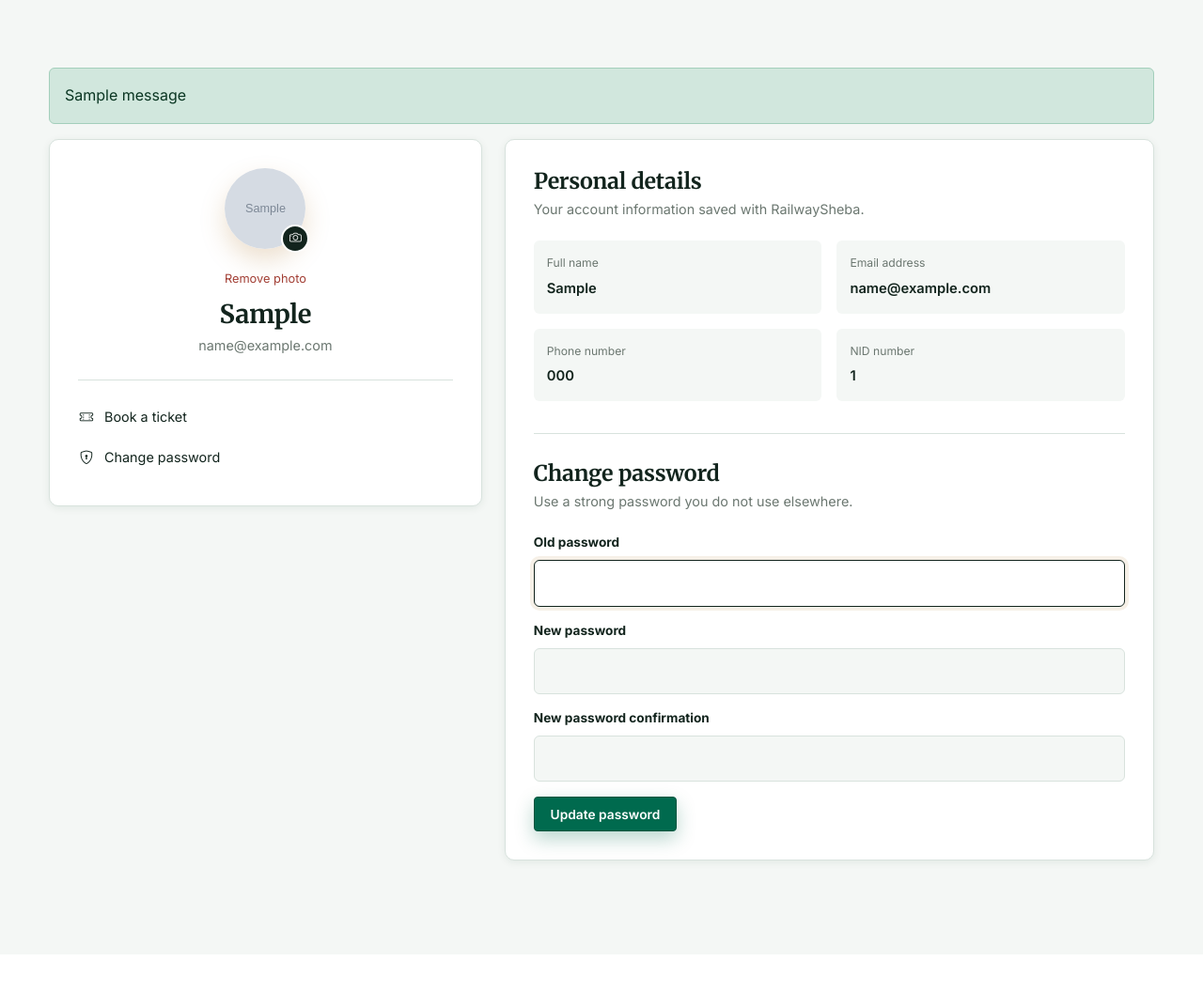
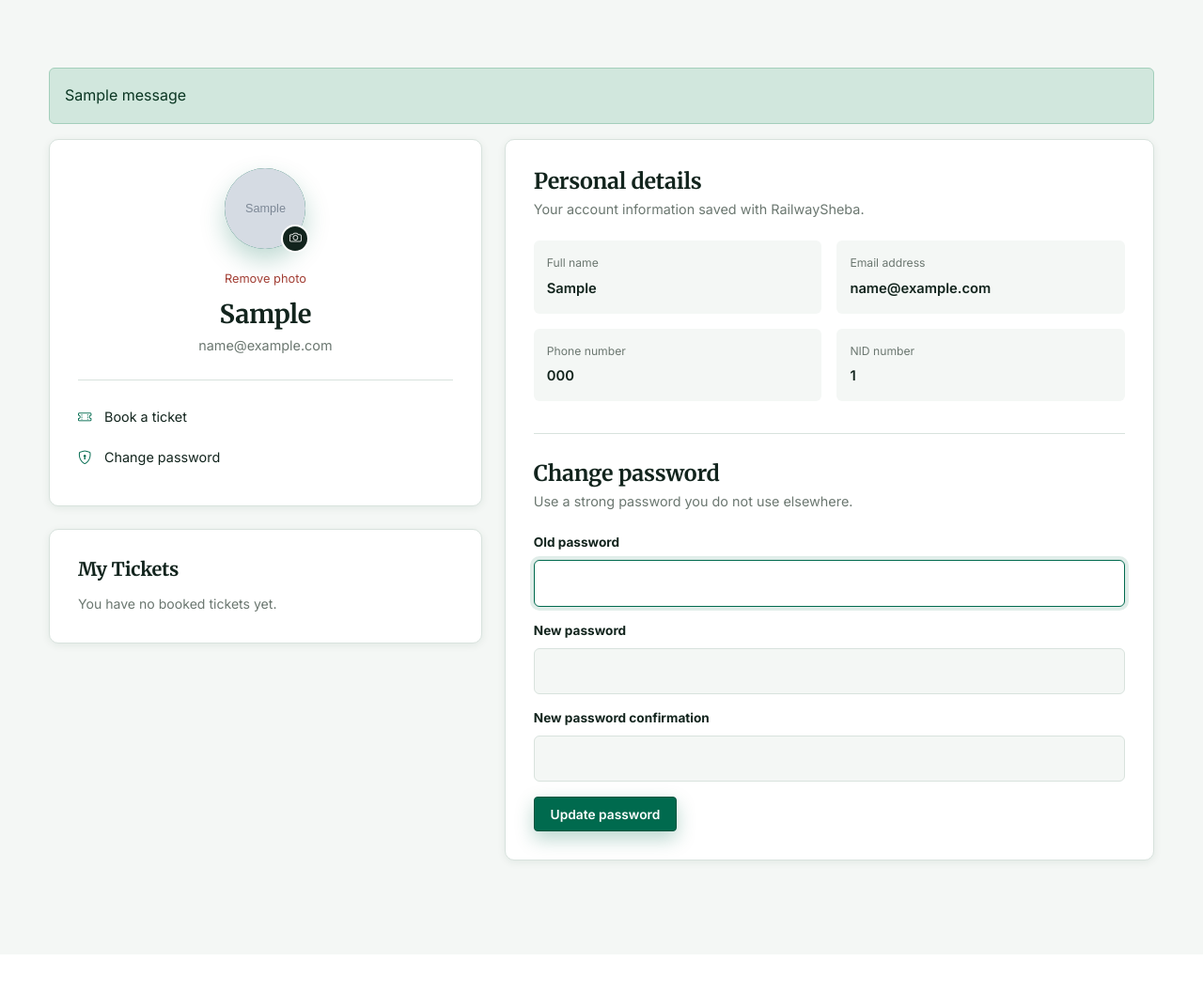
Before and after one commit to simanto-saha/Railway_Ticket, a Django app: page /profile/ in a window 1280 px wide. Shown: the part 69-1125 px from the top of the page at 94% size. Run offline with Django 5.2, Linux system fonts and the light colour scheme; a user stored in the database is signed in; tables that the repository leaves empty hold one stand-in row (values such as "Sample post"); grey boxes marked "Sample" are stand-in pictures; one stand-in notice (Sample message) is shown.

Commit message:
profile update

```diff
--- a/Ticket/Main_Interface/templates/Main_Interface/base.html
+++ b/Ticket/Main_Interface/templates/Main_Interface/base.html
@@ -173,13 +173,14 @@
     padding:4px 0 4px 8px; cursor:pointer;
   }
   .profile-avatar{
-    width:36px; height:36px; border-radius:50%;
+    width:36px; height:36px; border-radius:50%; overflow:hidden;
     display:grid; place-items:center;
     background:#fff;
     color:var(--flag-green);
     font-weight:800; font-size:0.95rem;
     box-shadow:0 4px 12px rgba(0,0,0,0.2);
   }
+  .profile-avatar img{ width:100%; height:100%; object-fit:cover; display:block; }
   .profile-trigger .profile-name{ font-size:0.9rem; font-weight:600; }
   .profile-trigger i{ color:rgba(255,255,255,0.85); font-size:0.8rem; }
   .profile-dropdown{
@@ -400,7 +401,13 @@
         <div class="profile-menu dropdown">
           <button type="button" class="profile-trigger" data-bs-toggle="dropdown" aria-expanded="false" aria-label="Open profile menu">
             <span class="profile-avatar">
-              {% if request.user.first_name %}{{ request.user.first_name|first|upper }}{% else %}{{ request.user.username|first|upper }}{% endif %}
+              {% if request.user.profile.profile_image %}
+                <img src="{{ request.user.profile.profile_image.url }}" alt="{{ request.user.first_name|default:request.user.username }}">
+              {% elif request.user.first_name %}
+                {{ request.user.first_name|first|upper }}
+              {% else %}
+                {{ request.user.username|first|upper }}
+              {% endif %}
             </span>
             <span class="profile-name">{{ request.user.first_name|default:request.user.username }}</span>
             <i class="bi bi-chevron-down"></i>
--- a/Ticket/Main_Interface/templates/Main_Interface/profile.html
+++ b/Ticket/Main_Interface/templates/Main_Interface/profile.html
@@ -6,6 +6,7 @@
 <style>
   .profile-page{ padding:72px 0 100px; background:var(--mist); min-height:560px; }
   .profile-layout{ display:grid; grid-template-columns:0.8fr 1.2fr; gap:24px; align-items:start; }
+  .profile-left{ display:flex; flex-direction:column; gap:24px; }
   .profile-panel{ background:#fff; border:1px solid var(--line); border-radius:var(--radius-m); box-shadow:var(--shadow-1); padding:30px; }
   .profile-summary{ text-align:center; }
 
@@ -13,8 +14,8 @@
   .avatar-wrap{ position:relative; width:86px; height:86px; margin:0 auto 18px; }
   .profile-large-avatar{
     width:86px; height:86px; margin:0; border-radius:50%; overflow:hidden;
-    display:grid; place-items:center; background:var(--accent); color:#fff;
-    font-family:'Fraunces',serif; font-size:2.2rem; box-shadow:0 12px 26px rgba(182,130,63,0.25);
+    display:grid; place-items:center; background:var(--flag-green); color:#fff;
+    font-family:'Merriweather',serif; font-size:2.2rem; box-shadow:0 12px 26px rgba(0,106,78,0.25);
   }
   .profile-large-avatar img{ width:100%; height:100%; object-fit:cover; display:block; }
   .avatar-edit{
@@ -22,16 +23,17 @@
     background:var(--ink); color:#fff; display:grid; place-items:center;
     cursor:pointer; font-size:0.8rem; border:2px solid #fff; margin:0;
   }
-  .avatar-edit:hover{ background:var(--accent-deep); }
+  .avatar-edit:hover{ background:var(--flag-green); }
   .remove-photo{ background:none; border:0; color:#a34036; font-size:0.8rem; margin:-6px 0 10px; cursor:pointer; }
   .remove-photo:hover{ text-decoration:underline; }
 
   .profile-summary h1{ font-size:1.7rem; }
   .profile-summary p{ color:var(--charcoal-soft); margin:5px 0 0; font-size:0.9rem; }
-  .profile-summary .profile-links{ margin-top:25px; border-top:1px solid var(--line); padding-top:17px; }
+  .profile-summary .profile-links{ margin-top:25px; border-top:1px solid var(--line); padding-top:17px; text-align:left; }
   .profile-links a{ display:flex; align-items:center; gap:10px; padding:10px 0; color:var(--ink); font-size:0.9rem; }
-  .profile-links a:hover{ color:var(--accent-deep); }
-  .profile-links i{ width:18px; color:var(--accent-deep); }
+  .profile-links a:hover{ color:var(--flag-green); }
+  .profile-links i{ width:18px; color:var(--flag-green); }
+
   .profile-heading{ margin-bottom:22px; }
   .profile-heading h2{ font-size:1.45rem; }
   .profile-heading p{ color:var(--charcoal-soft); margin:5px 0 0; font-size:0.9rem; }
@@ -39,11 +41,27 @@
   .detail-item{ padding:14px; background:var(--mist); border-radius:var(--radius-s); }
   .detail-item span{ display:block; color:var(--charcoal-soft); font-size:0.76rem; margin-bottom:4px; }
   .detail-item strong{ color:var(--ink); font-size:0.92rem; font-weight:600; word-break:break-word; }
+
+  /* My tickets */
+  .my-tickets h2{ font-size:1.25rem; margin-bottom:14px; }
+  .ticket-link{
+    display:block; padding:12px 14px; margin-bottom:10px; text-align:left;
+    background:var(--mist); border:1px solid var(--line); border-radius:var(--radius-s);
+    color:var(--ink); transition:border-color .15s, transform .15s;
+  }
+  .ticket-link:last-child{ margin-bottom:0; }
+  .ticket-link:hover{ border-color:var(--flag-green); transform:translateY(-1px); color:var(--ink); }
+  .ticket-route{ font-weight:600; font-size:0.92rem; display:flex; align-items:center; gap:8px; flex-wrap:wrap; }
+  .ticket-route i{ color:var(--flag-green); }
+  .ticket-conf{ font-size:0.78rem; color:var(--charcoal-soft); margin-top:4px; word-break:break-all; }
+  .no-tickets{ color:var(--charcoal-soft); font-size:0.88rem; margin:0; }
+
   .password-form{ margin-top:34px; padding-top:28px; border-top:1px solid var(--line); }
   .password-form .field-label{ margin-top:15px; }
   .password-form input{ width:100%; padding:11px 13px; border:1.5px solid var(--line); border-radius:var(--radius-s); background:var(--mist); color:var(--ink); }
-  .password-form input:focus{ outline:none; border-color:var(--accent); box-shadow:0 0 0 4px rgba(182,130,63,0.12); background:#fff; }
+  .password-form input:focus{ outline:none; border-color:var(--flag-green); box-shadow:0 0 0 4px rgba(0,106,78,0.12); background:#fff; }
   .password-form ul, .password-form .errorlist{ color:#a34036; font-size:0.82rem; padding-left:18px; margin:6px 0; }
+
   @media (max-width:760px){ .profile-layout{ grid-template-columns:1fr; } }
   @media (max-width:480px){ .detail-grid{ grid-template-columns:1fr; } .profile-panel{ padding:22px; } }
 </style>
@@ -53,13 +71,14 @@
 <section class="profile-page">
   <div class="wrap">
 
-    {% if messages %}
     {% for m in messages %}
       <div class="alert alert-{% if m.tags == 'error' %}danger{% else %}{{ m.tags|default:'info' }}{% endif %} mb-3">{{ m }}</div>
     {% endfor %}
-    {% endif %}
 
     <div class="profile-layout">
+
+      <!-- LEFT COLUMN -->
+      <div class="profile-left">
         <aside class="profile-panel profile-summary">
 
           <div class="avatar-wrap">
@@ -92,12 +111,32 @@
 
           <h1>{{ request.user.first_name|default:request.user.username }}</h1>
           <p>{{ request.user.email }}</p>
+
           <div class="profile-links">
             <a href="{% url 'ticket_page' %}"><i class="bi bi-ticket-perforated"></i> Book a ticket</a>
             <a href="{% url 'change_password' %}"><i class="bi bi-shield-lock"></i> Change password</a>
           </div>
         </aside>
 
+        <section class="profile-panel my-tickets">
+          <h2>My Tickets</h2>
+          {% for ticket in all_tickets %}
+            <a class="ticket-link"
+               href="{% url 'seat_confarmation' ticket.train_schedule.id %}?c={{ ticket.confirmation_number }}">
+              <div class="ticket-route">
+                {{ ticket.train_schedule.source_station }}
+                <i class="bi bi-arrow-right"></i>
+                {{ ticket.train_schedule.destination_station }}
+              </div>
+              <div class="ticket-conf">Confirmation: {{ ticket.confirmation_number }}</div>
+            </a>
+          {% empty %}
+            <p class="no-tickets">You have no booked tickets yet.</p>
+          {% endfor %}
+        </section>
+      </div>
+
+      <!-- RIGHT COLUMN -->
       <section class="profile-panel">
         <div class="profile-heading">
           <h2>Personal details</h2>
@@ -127,6 +166,7 @@
           </form>
         </div>
       </section>
+
     </div>
   </div>
 </section>
--- a/Ticket/Main_Interface/views.py
+++ b/Ticket/Main_Interface/views.py
@@ -206,11 +206,21 @@ def update_profile_image(request):
     return redirect('profile')
 
 
+def _profile_context(user, password_form=None):
+    return {
+        'password_form': password_form or PasswordChangeForm(user),
+        'all_tickets': (
+            TrainTicket.objects
+            .filter(user=user, status="booked")
+            .select_related("train_schedule")
+            .order_by("-booking_time")
+        ),
+    }
+
+
 @login_required
 def profile_view(request):
-    return render(request, "Main_Interface/profile.html", {
-        'password_form': PasswordChangeForm(request.user),
-    })
+    return render(request, "Main_Interface/profile.html", _profile_context(request.user))
 
 
 @login_required
@@ -220,11 +230,10 @@ def change_password(request):
         if form.is_valid():
             form.save()
             login(request, request.user)
+            messages.success(request, "Password updated.")
             return redirect('profile')
-    else:
-        form = PasswordChangeForm(request.user)
-
-    return render(request, "Main_Interface/profile.html", {'password_form': form})
+        return render(request, "Main_Interface/profile.html", _profile_context(request.user, form))
+    return redirect('profile')
 
 
 def get_coach_letter(index):
@@ -540,6 +549,3 @@ def get_remaining_today(user):
         booking_time__gte=get_booking_window_start(),
     ).count()
     return max(0, MAX_TICKETS_PER_DAY - used)
-
-# Tarpor render() er context e:
-#   "remaining_today": get_remaining_today(request.user),
```
Lines whose indentation alone changed are shown as unchanged.
